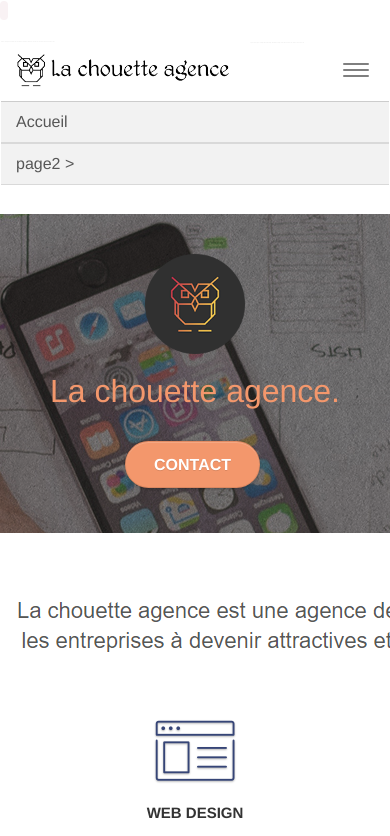
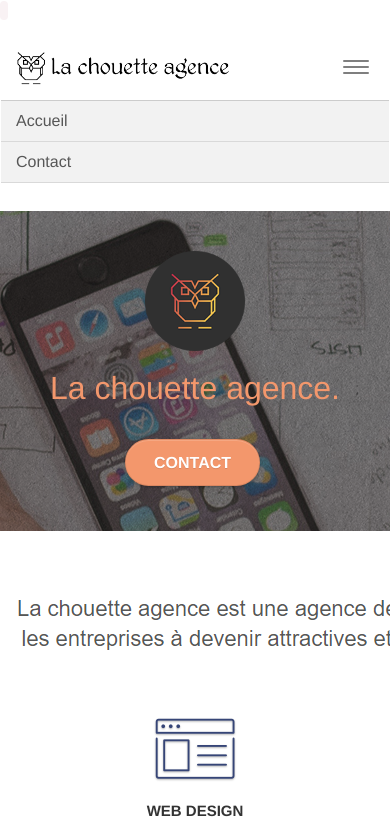
Before and after one commit to Av-code80/AvehGhasemian_Bootstrap-SEO, a plain HTML site: page index.html in a window 390 px wide. Both pictures are taken after a click on the button "Toggle navigation". Shown: the top 836 px of the page. Drawn offline with Linux system fonts and the light colour scheme.

Commit message:
pages name modification

```diff
--- a/index.html
+++ b/index.html
@@ -49,32 +49,30 @@
 <!-- Analytics END -->
 
 </head>
+
 <body>
 	<!-- Principal conteneur -->
 	<div class="page-container">
-
+		<header>
 			<!-- bloc-0 -->
 			<div class="bloc bgc-white l-bloc " id="bloc-0">
 				<div class="container bloc-sm">
-
 					<nav class="navbar row">
 						<div class="navbar-header">
-				<div class="keywords" style="color:#cccccc;font-size:1px;">Agence web à paris, stratégie web, web design, illustrations, design de site web, site web, web, internet, site internet, site</div>
-				<a class="navbar-brand" href="index.html"><img src="img/la-chouette-agence.png" alt="paris web design logo agence web meilleure agence" height="40" /></a>
-				<div class="keywords" style="color:#cccccc;font-size:1px;">Agence web à paris, stratégie web, web design, illustrations, design de site web, site web, web, internet, site internet, site</div>
-				<button id="nav-toggle" type="button" class="ui-navbar-toggle navbar-toggle" data-toggle="collapse" data-target=".navbar-1">
-					<span class="sr-only">Toggle navigation</span><span class="icon-bar"></span><span class="icon-bar"></span><span class="icon-bar"></span>
+							<a class="navbar-brand focusedInputBlack" href="chouette-index.html"><img src="img/la-chouette-agence.png" alt="titre de la chouette agence en couleur noire" /></a>
+							<button id="nav-toggle" type="button" class="ui-navbar-toggle navbar-toggle"
+								data-toggle="collapse" data-target=".navbar-1">
+								<span class="sr-only">Toggle navigation</span><span class="icon-bar"></span><span
+									class="icon-bar"></span><span class="icon-bar"></span>
 							</button>
 						</div>
 						<div class="collapse navbar-collapse navbar-1 special-dropdown-nav">
 							<ul class="site-navigation nav navbar-nav">
 								<li>
-						<a href="index.html">Accueil</a>
+									<a class="focusedInputBlack" href="chouette-index.html">Accueil</a>
 								</li>
 								<li>
-					</li>
-					<li>
-						<a href="page2.html">page2 &gt;</a>
+									<a class="focusedInputBlack" href="contact-chouette.html">Contact</a>
 								</li>
 							</ul>
 						</div>
```
Lines whose indentation alone changed are shown as unchanged.
